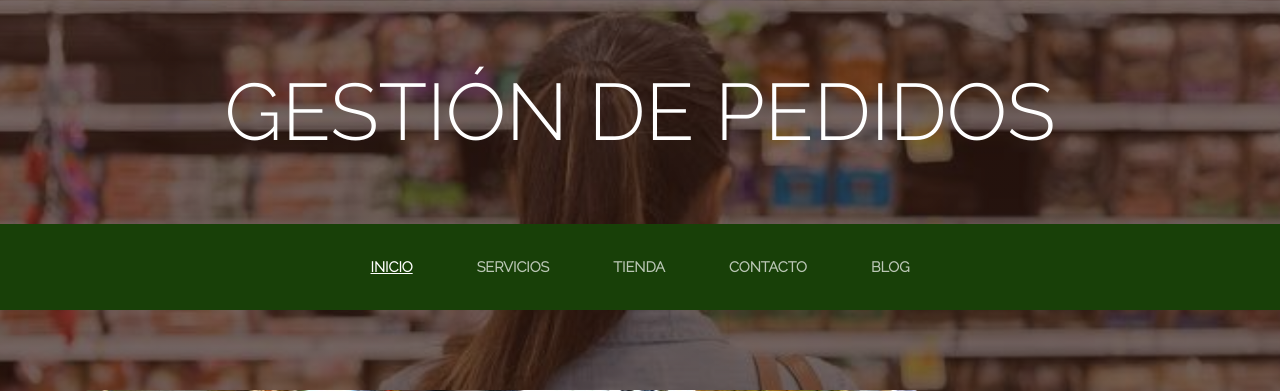
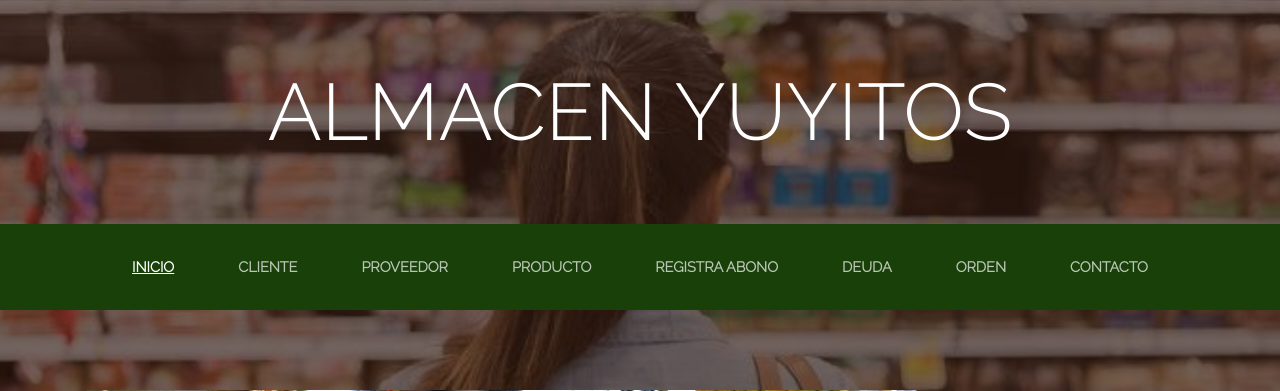
Before and after one commit to Potottoman/Proyecto_titulo, a Django app: page /index/ in a window 1280 px wide. Shown: the top 391 px of the page. Run offline with Django 3.2, Linux system fonts and the light colour scheme; some libraries are stand-ins or nearby versions.

Commit message:
cambios a base.html

```diff
--- a/templates/almacen/index.html
+++ b/templates/almacen/index.html
@@ -1,59 +1,8 @@
-<html>
+{% extends "base/base.html"%}
 
-<head>
+{% load static%}
 
-  {% load static  %}
-
-    <!-- Bootstrap -->
-    <link href="{% static 'vendor/bootstrap/css/bootstrap.min.css' %}" rel="stylesheet">
-
-     <!-- Fonts -->
-
-     <link href="https://fonts.googleapis.com/css2?family=Raleway:wght@300&display=swap" rel="stylesheet">
-     <link href="https://fonts.googleapis.com/css?family=Lora:400,400i,700,700i" rel="stylesheet">
-
-
-    <!-- Styles -->
-    <link href="{% static 'css/gestion.css' %}" rel="stylesheet">
-</head>
-
-<body>
-
-    <h1 class="site-heading text-center text-white d-none d-lg-block">
-
-        <span class="site-heading-lower">Gestión de Pedidos</span>
-      </h1>
-
-
- <!-- Navbar -->
- <nav class="navbar navbar-expand-lg navbar-dark py-lg-4" id="mainNav">
-    <div class="container">
-      <a class="navbar-brand text-uppercase text-expanded font-weight-bold d-lg-none" href="home.html">Gestión de Pedidos</a>
-      <button class="navbar-toggler" type="button" data-toggle="collapse" data-target="#navbarResponsive" aria-controls="navbarResponsive" aria-expanded="false" aria-label="Toggle navigation">
-        <span class="navbar-toggler-icon"></span>
-      </button>
-      <div class="collapse navbar-collapse" id="navbarResponsive">
-        <ul class="navbar-nav mx-auto">
-          <li class="nav-item active px-lg-4">
-            <a class="nav-link text-uppercase text-expanded" href="home.html">Inicio</a>
-          </li>
-          <li class="nav-item px-lg-4">
-            <a class="nav-link text-uppercase text-expanded" href="servicios.html">Servicios</a>
-          </li>
-          <li class="nav-item px-lg-4">
-            <a class="nav-link text-uppercase text-expanded" href="tienda.html">Tienda</a>
-          </li>
-          <li class="nav-item px-lg-4">
-            <a class="nav-link text-uppercase text-expanded" href="contacto.html">Contacto</a>
-          </li>
-          <li class="nav-item px-lg-4">
-            <a class="nav-link text-uppercase text-expanded" href="blog.html">Blog</a>
-          </li>
-
-        </ul>
-      </div>
-    </div>
-  </nav>
+{% block content %}
 
 
    <!-- Heading -->
@@ -93,44 +42,4 @@
       </div>
     </section>
 
-
-    <!-- Footer -->
-    <footer class="footer text-faded text-center py-5">
-      <div class="container">
-        <p class="m-0">
-	        <a href="#" class="link">
-	          <span class="fa-stack fa-lg">
-	            <i class="fa fa-circle fa-stack-2x"></i>
-	            <i class="fa fa-twitter fa-stack-1x fa-inverse"></i>
-	          </span>
-	        </a>
-	        <a href="#" class="link">
-	          <span class="fa-stack fa-lg">
-	            <i class="fa fa-circle fa-stack-2x"></i>
-	            <i class="fa fa-facebook fa-stack-1x fa-inverse"></i>
-	          </span>
-	        </a>
-	        <a href="#" class="link">
-	          <span class="fa-stack fa-lg">
-	            <i class="fa fa-circle fa-stack-2x"></i>
-	            <i class="fa fa-instagram fa-stack-1x fa-inverse"></i>
-	          </span>
-	        </a>
-	    </p>
-        <p class="m-0 mbt">
-        	<a href="sample.html" class="link">Política de privacidad</a> ·
-        	<a href="sample.html" class="link">Aviso legal</a> ·
-        	<a href="sample.html" class="link">Cookies</a>
-		</p>
-        <p class="m-0 mbt1">&copy; Gestión de Pedidos 2022</p>
-      </div>
-	</footer>
-
-    <!-- Bootstrap -->
-    <script src="{% static 'vendor/jquery/jquery.min.js' %}"></script>
-    <script src="{% static 'vendor/bootstrap/js/bootstrap.bundle.min.js' %}"></script>
-
-</body>
-
-
-</html>
+    {% endblock %}
--- a/templates/base/base.html
+++ b/templates/base/base.html
@@ -1,62 +1,113 @@
-{% load static %}
+<html>
+
+<head>
+
+  {% load static  %}
+
+    <!-- Bootstrap -->
+    <link href="{% static 'vendor/bootstrap/css/bootstrap.min.css' %}" rel="stylesheet">
+
+     <!-- Fonts -->
+
+     <link href="https://fonts.googleapis.com/css2?family=Raleway:wght@300&display=swap" rel="stylesheet">
+     <link href="https://fonts.googleapis.com/css?family=Lora:400,400i,700,700i" rel="stylesheet">
 
 
-<!DOCTYPE html>
-<html lang="en">
-<head>
-    <meta charset="UTF-8">
-    <meta http-equiv="X-UA-Compatible" content="IE=edge">
-    <meta name="viewport" content="width=device-width, initial-scale=1.0">
+    <!-- Styles -->
+    <link href="{% static 'css/gestion.css' %}" rel="stylesheet">
+</head>
+
+<body>
+
+    <h1 class="site-heading text-center text-white d-none d-lg-block">
+
+        <span class="site-heading-lower">Almacen Yuyitos</span>
+      </h1>
 
 
-    <link rel="stylesheet" href="{% static 'css/bootstrap.css' %}">
-    <title>Document</title>
-</head>
-<body>
-
+ <!-- Navbar -->
+ <nav class="navbar navbar-expand-lg navbar-dark py-lg-4" id="mainNav">
     <div class="container">
-    {% block navbar %}
-    <nav class="navbar navbar-expand-lg navbar-dark bg-primary">
-        <div class="container-fluid">
-          <a class="navbar-brand" href="/index">Navbar</a>
-          <button class="navbar-toggler" type="button" data-bs-toggle="collapse" data-bs-target="#navbarColor01" aria-controls="navbarColor01" aria-expanded="false" aria-label="Toggle navigation">
+      <a class="navbar-brand text-uppercase text-expanded font-weight-bold d-lg-none" href="home.html">Gestión de Pedidos</a>
+      <button class="navbar-toggler" type="button" data-toggle="collapse" data-target="#navbarResponsive" aria-controls="navbarResponsive" aria-expanded="false" aria-label="Toggle navigation">
         <span class="navbar-toggler-icon"></span>
       </button>
-          <div class="collapse navbar-collapse" id="navbarColor01">
-            <ul class="navbar-nav me-auto">
-              <li class="nav-item dropdown">
-                <a class="nav-link dropdown-toggle" data-bs-toggle="dropdown" href="#" role="button" aria-haspopup="true" aria-expanded="false">Almacen</a>
-                <div class="dropdown-menu">
-                  <a class="dropdown-item" href="/addprov">Agregar proveedor</a>
-                  <a class="dropdown-item" href="/addprod">Agregar producto</a>
-                  <a class="dropdown-item" href="/addcliente">Agregar cliente</a>
-                  <a class="dropdown-item" href="/adddeuda">Registrar deuda</a>
-                  <a class="dropdown-item" href="/addabono">Registrar abono</a>
-                  <a class="dropdown-item" href="/addorden">Registrar orden</a>
-                </div>
+      <div class="collapse navbar-collapse" id="navbarResponsive">
+        <ul class="navbar-nav mx-auto">
+          <li class="nav-item active px-lg-4">
+            <a class="nav-link text-uppercase text-expanded" href="/index">Inicio</a>
           </li>
+          <li class="nav-item px-lg-4">
+            <a class="nav-link text-uppercase text-expanded" href="/addcliente">Cliente</a>
+          </li>
+          <li class="nav-item px-lg-4">
+            <a class="nav-link text-uppercase text-expanded" href="/addprov">Proveedor</a>
+          </li>
+          <li class="nav-item px-lg-4">
+            <a class="nav-link text-uppercase text-expanded" href="/addprod">Producto</a>
+          </li>
+          <li class="nav-item px-lg-4">
+            <a class="nav-link text-uppercase text-expanded" href="/addabono">Registra abono</a>
+          </li>
+          <li class="nav-item px-lg-4">
+            <a class="nav-link text-uppercase text-expanded" href="/adddeuda">Deuda</a>
+          </li>
+          <li class="nav-item px-lg-4">
+            <a class="nav-link text-uppercase text-expanded" href="/addorden">Orden</a>
+          </li>
+          <li class="nav-item px-lg-4">
+            <a class="nav-link text-uppercase text-expanded" href="contacto.html">Contacto</a>
+          </li>
+
         </ul>
-            <form class="d-flex">
-              <input class="form-control me-sm-2" type="text" placeholder="Search">
-              <button class="btn btn-secondary my-2 my-sm-0" type="submit">Search</button>
-            </form>
       </div>
     </div>
   </nav>
 
-    {% endblock %}
 
-
-
+    <!-- Contenido cambiante -->
     {% block content %}
 
     {% endblock %}
 
-    {% block footer %}
-    {% endblock %}
+
+    <!-- Footer -->
+    <footer class="footer text-faded text-center py-5">
+      <div class="container">
+        <p class="m-0">
+	        <a href="#" class="link">
+	          <span class="fa-stack fa-lg">
+	            <i class="fa fa-circle fa-stack-2x"></i>
+	            <i class="fa fa-twitter fa-stack-1x fa-inverse"></i>
+	          </span>
+	        </a>
+	        <a href="#" class="link">
+	          <span class="fa-stack fa-lg">
+	            <i class="fa fa-circle fa-stack-2x"></i>
+	            <i class="fa fa-facebook fa-stack-1x fa-inverse"></i>
+	          </span>
+	        </a>
+	        <a href="#" class="link">
+	          <span class="fa-stack fa-lg">
+	            <i class="fa fa-circle fa-stack-2x"></i>
+	            <i class="fa fa-instagram fa-stack-1x fa-inverse"></i>
+	          </span>
+	        </a>
+	    </p>
+        <p class="m-0 mbt">
+        	<a href="sample.html" class="link">Política de privacidad</a> ·
+        	<a href="sample.html" class="link">Aviso legal</a> ·
+        	<a href="sample.html" class="link">Cookies</a>
+		</p>
+        <p class="m-0 mbt1">&copy; Gestión de Pedidos 2022</p>
       </div>
+	</footer>
 
-    <script src="{% static 'js/bootstrap.min.js' %}"></script>
+    <!-- Bootstrap -->
+    <script src="{% static 'vendor/jquery/jquery.min.js' %}"></script>
+    <script src="{% static 'vendor/bootstrap/js/bootstrap.bundle.min.js' %}"></script>
 
 </body>
+
+
 </html>
```
Lines whose indentation alone changed are shown as unchanged.
